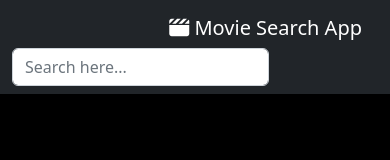
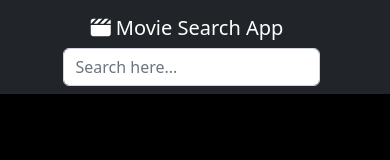
Before and after one commit to NavneeshYadav/Movie-Search-App, a plain HTML site: page index.html in a window 390 px wide. Drawn offline with nearby package versions, Linux system fonts and the light colour scheme; no server answers.

Commit message:
Update style.css

```diff
--- a/style.css
+++ b/style.css
@@ -7,10 +7,8 @@
 body{
     background-color: rgb(0, 0, 0) ;
 }
-@media only screen and (max-width:400px){
-a{
-    display: block;
-    margin-left: auto;
-    margin-right: auto;
+@media only screen and (max-width:500px){
+.navbar>.container-fluid{
+        justify-content: center;
+    }
 }
-}
```
